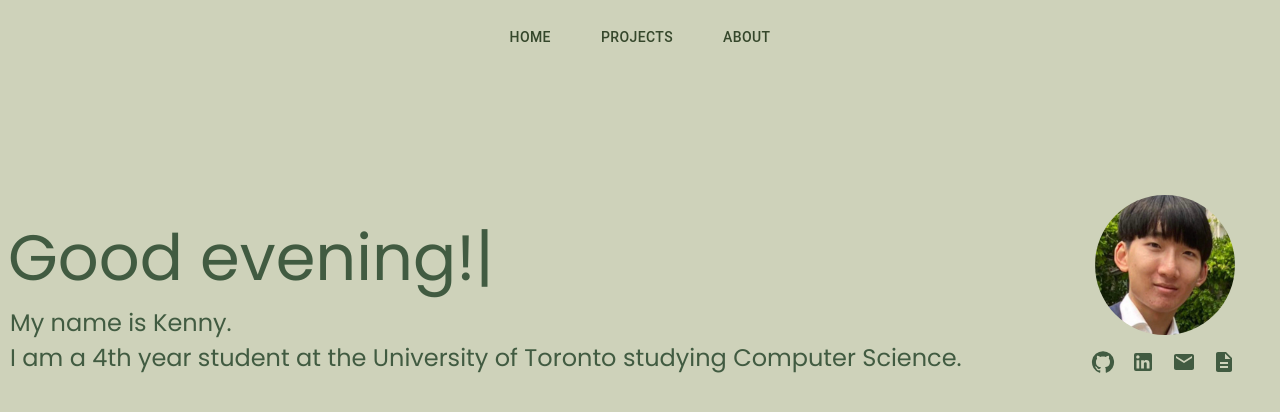
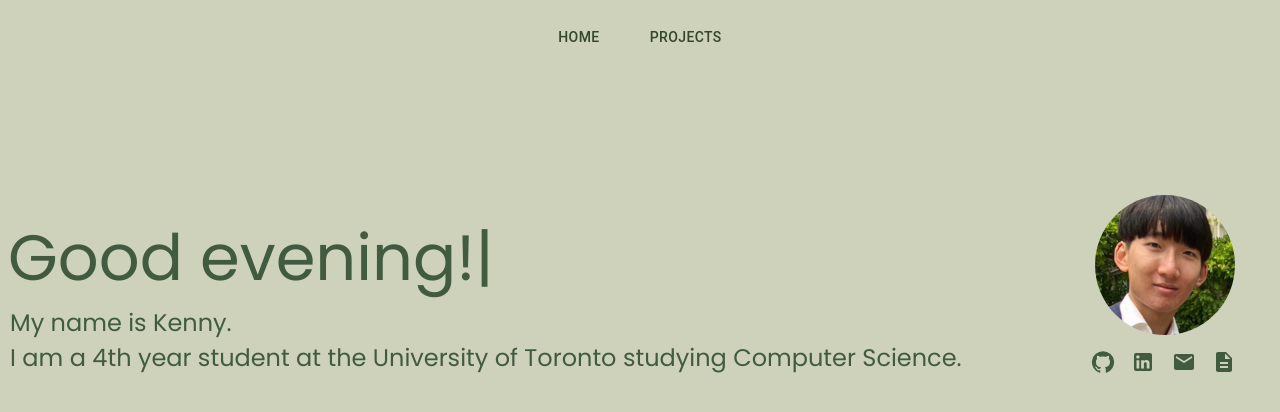
Before and after one commit to yuxuan0305/alpha1, a React (Create React App) app: page / in a window 1280 px wide. Shown: the top 412 px of the page. Built offline with nearby package versions, Linux system fonts and the light colour scheme.

Commit message:
[hotfix] revert '[15] about page'
This reverts commit 58bd33f172438f02c2b63b2c22718cb81d1bb489.

Co-authored-by: Yu Yang Chen <yuyangchen@Yus-MacBook-Pro.local>

```diff
--- a/package.json
+++ b/package.json
@@ -21,7 +21,6 @@
     "react-dom": "^18.2.0",
     "react-full-scroll": "^0.0.3",
     "react-hot-toast": "^2.4.1",
-    "react-page-scroller": "^3.0.1",
     "react-router-dom": "^6.21.1",
     "react-scripts": "5.0.1",
     "react-type-animation": "^3.2.0",
--- a/src/App.tsx
+++ b/src/App.tsx
@@ -2,12 +2,10 @@ import React from 'react';
 import HomePage from './pages/HomePage';
 import ProjectsPage from './pages/ProjectsPage';
 import ContactPage from './pages/ContactPage';
-import AboutPage from './pages/AboutPage';
 import TopNav from './components/TopNav';
-import { BrowserRouter as Router, Route, Routes, useLocation } from 'react-router-dom';
+import { BrowserRouter as Router, Route, Routes } from 'react-router-dom';
 
 function App() {
-
   return (
     <Router>
       <TopNav/>
@@ -16,7 +14,6 @@ function App() {
           <Route path="/" element={<HomePage/>}/>
           <Route path="/projects" element={<ProjectsPage/>}/>
           <Route path="/contact" element={<ContactPage/>}/>
-          <Route path="/about" element={<AboutPage/>}/>
         </Routes>
       </div>
     </Router>
--- a/src/assets/about.ts
+++ /dev/null
@@ -1,8 +0,0 @@
-const about = {title: "I am a Programmer.",
-    text: `I was first exposed to the world of programming through introductory programming courses in Python in my first year of university. Upon being introduced to the world of computer science, I developed a newfound appreciation towards problem solving with code.
-
-    Since then I've worked on mobile applications, websites, hardware architecture, software architecture, and I'm looking forward to working on many more projects in the future!`};
-
-
-
-export default about;
--- a/src/assets/athlete.ts
+++ /dev/null
@@ -1,10 +0,0 @@
-const athlete = {
-    title: "I am an athlete.",
-    description: `Athletics have been an integral part of my life since I was young. At a young age, I was introduced to competitve table tennis. I was able to create many memorable moments, and met many new friends along the way.
-
-    I have since moved to working out, with the occasional hike and bouldering session. One thing hasn't changed - many new friends, and new memories made.
-
-    I view athletics as not only a pastime, but a way of viewing life. Just as a strong opponent in basketball, or a heavier weight is a challenge to be met, I see life's obstacles in the same light - opportunities to grow, to overcome with practice, hard work, and dedication.`,
-};
-
-export default athlete;
--- a/src/assets/styles.css
+++ b/src/assets/styles.css
@@ -3,17 +3,6 @@
 body {
     font-family: 'Poppins', sans-serif;
     background-color:#ced2ba;
+    color: 'rgb(53, 71, 43)';
     margin: 0px;
 }
-
-header {
-    font-family: 'Poppins', sans-serif;
-    color: #415B41;
-    font-size: 36px;
-}
-
-p {
-    color: #415B41;
-    margin-left: 10px;
-    font-size: 24px;
-}
--- a/src/assets/teamPlayer.ts
+++ /dev/null
@@ -1,10 +0,0 @@
-const teamPlayer = {
-    title: "I am a team player.",
-    text: `From a young age, I understood the significance of mutual engagement, and the importance of empowering others. As a table tennis coach for young children, I was responsible for creating and executing lesson plans that strike a delicate balance of effective teaching, fun, and discipline.
-
-    I recall a moment when one of my students was struggling, his confidence waning visibly compared to his peers. I responded by dedicating extra time to him, introducing new techniques and tactics. This not only helped him catch up, but also exceed all expectations. His improvement had an effect on the entire group, elevating their performance to unprecedented levels.
-
-    This experience cemented my belief in the importance of communication and inclusivity.`
-}
-
-export default teamPlayer;
--- a/src/components/TopNav.tsx
+++ b/src/components/TopNav.tsx
@@ -2,29 +2,21 @@ import React, { useState } from 'react';
 import AppBar from '@mui/material/AppBar';
 import Toolbar from '@mui/material/Toolbar';
 import { Button } from '@mui/material';
-import { useLocation, useNavigate } from 'react-router-dom';
+import { useNavigate } from 'react-router-dom';
 
 function TopNav() {
 
     let navigate = useNavigate();
-    let location = useLocation();
 
     const appBarStyle = {
         backgroundColor: '#ced2ba',
-        border: 0,
-    };
-
-    const fixedAppBarStyle = {
-        backgroundColor: 'rgba(0, 0, 0, 0)',
         borderBottom: 'none',
         border: 0,
-        position: 'fixed',
-        zIndex: 999,
     };
 
     const buttonStyle = {
         color: 'rgb(53, 71, 43)',
-        backgroundColor:'rgba(0, 0, 0, 0)',
+        backgroundColor:'#ced2ba',
         padding: 25,
     };
 
@@ -42,11 +34,11 @@ function TopNav() {
 
     const [isHomeHovered, setIsHomeHovered] = useState(false);
     const [isProjectsHovered, setIsProjectsHovered] = useState(false);
-    const [isAboutHovered, setIsAboutHovered] = useState(false);
+    const [isContactHovered, setIsContactHovered] = useState(false);
 
     const homeStyle = isHomeHovered ? hoverStyle : buttonStyle;
     const projectsStyle = isProjectsHovered ? hoverStyle : buttonStyle;
-    const AboutStyle = isAboutHovered ? hoverStyle : buttonStyle;
+    const ContactStyle = isContactHovered ? hoverStyle : buttonStyle;
 
     const handleHomeMouseMove = () => {
         setIsHomeHovered(!isHomeHovered);
@@ -63,17 +55,15 @@ function TopNav() {
     const handleProjectsClick = () => {
         navigate('/projects');}
 
-    const handleAboutMouseMove = () => {
-        setIsAboutHovered(!isAboutHovered);
+    const handleContactMouseMove = () => {
+        setIsContactHovered(!isContactHovered);
     }
-
-    const handleAboutClick = () => {navigate('/about');}
 
     const handleContactClick = () => {navigate('/contact');}
 
 
     return (
-      <AppBar position='static' style={location.pathname == "/about" ? fixedAppBarStyle : appBarStyle} elevation={0}>
+      <AppBar position='static' style={appBarStyle} elevation={0}>
         <Toolbar style={centerToolbarStyle}>
             <Button
                 style={homeStyle}
@@ -91,14 +81,14 @@ function TopNav() {
             >
                 Projects
             </Button>
-            <Button
-                style={AboutStyle}
-                onMouseEnter={handleAboutMouseMove}
-                onMouseLeave={handleAboutMouseMove}
-                onClick={handleAboutClick}
+            {/* <Button
+                style={ContactStyle}
+                onMouseEnter={handleContactMouseMove}
+                onMouseLeave={handleContactMouseMove}
+                onClick={handleContactClick}
             >
-                About
-            </Button>
+                Contact
+            </Button> */}
         </Toolbar>
       </AppBar>
     );
--- a/src/pages/AboutPage.tsx
+++ /dev/null
@@ -1,94 +0,0 @@
-import ReactPageScroller from 'react-page-scroller';
-import about from '../assets/about';
-import React from 'react';
-import teamPlayer from '../assets/teamPlayer';
-import athlete from '../assets/athlete';
-
-function AboutPage() {
-
-    const scrollerContainerStyle = {
-        paddingTop: 48,
-    };
-
-    const pageStyle = {
-        marginRight: "30vw",
-        marginLeft: "30vw",
-        height: "100vh",
-        paddingTop: 76,
-    };
-
-    const contentStyle = {
-
-        alignItems: "center",
-        paddingTop: "19%",
-        marginLeft: 8,
-    };
-
-    const bodyAndImgContainer = {
-        display: "flex"
-    }
-
-    const bodyStyle = {
-        display: "flex",
-        marginRight: 8,
-        marginTop: 8,
-        color: "#415B41",
-    }
-
-    const imageStyles = {
-        borderRadius: 70,
-        height: 140,
-        width: 140,
-        marginRight: 8,
-        marginTop: 24,
-      }
-
-    return (
-        <ReactPageScroller>
-            <div style={pageStyle}>
-                <div style={contentStyle}>
-                    <header>{about.title}</header>
-                    <div style={bodyAndImgContainer}>
-                        <body style={bodyStyle}>
-                            {about.text.split('\n').map((line: string, index: number) => (
-                            <React.Fragment key={index}>
-                                {line} <br />
-                            </React.Fragment>
-                            ))}
-                        </body>
-                    </div>
-                </div>
-            </div>
-            <div style={pageStyle}>
-                <div style={contentStyle}>
-                    <header>{teamPlayer.title}</header>
-                    <div style={bodyAndImgContainer}>
-                        <body style={bodyStyle}>
-                            {teamPlayer.text.split('\n').map((line: string, index: number) => (
-                            <React.Fragment key={index}>
-                                {line} <br />
-                            </React.Fragment>
-                            ))}
-                        </body>
-                    </div>
-                </div>
-            </div>
-            <div style={pageStyle}>
-                <div style={contentStyle}>
-                    <header>{athlete.title}</header>
-                    <div style={bodyAndImgContainer}>
-                        <body style={bodyStyle}>
-                            {athlete.description.split('\n').map((line: string, index: number) => (
-                            <React.Fragment key={index}>
-                                {line} <br />
-                            </React.Fragment>
-                            ))}
-                        </body>
-                    </div>
-                </div>
-            </div>
-        </ReactPageScroller>
-    );
-}
-
-export default AboutPage;
```
Also changed, not shown: src/assets/code-photo.jpeg (deleted), src/pages/HomePage.tsx (indentation only), 1 other file (tests, documents, lock files or other folders).
